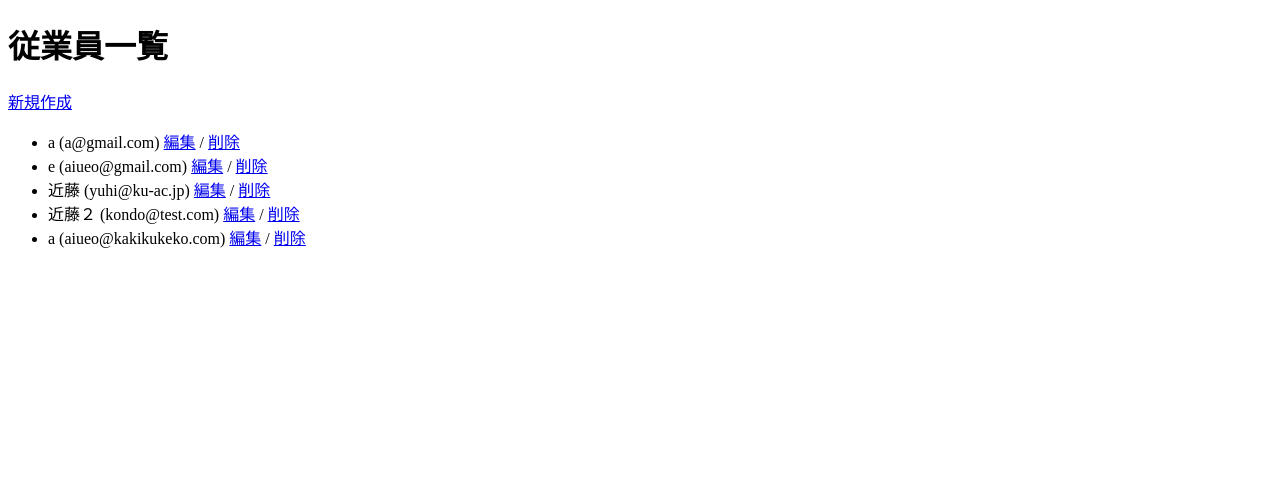
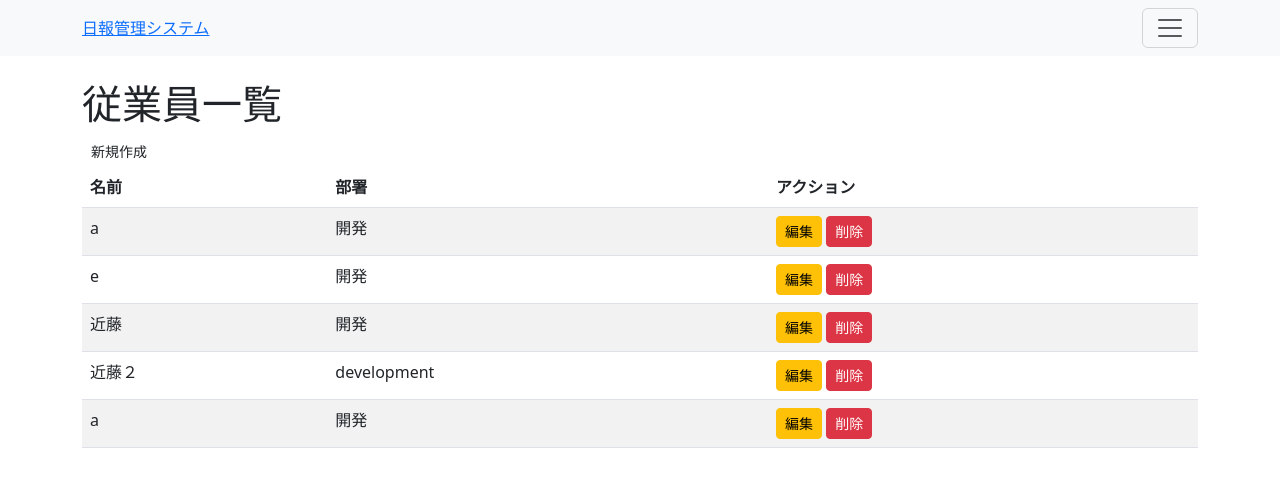
Before and after one commit to yuhi-kondo/daily_report_system, a Django app: page /employees/ in a window 1280 px wide. Shown: the top 487 px of the page. Run offline with Django 4.2, Linux system fonts and the light colour scheme; a user stored in the database is signed in; data comes from the database, SQL or seed files in the repository; both versions use the stored data as it was after the commit.

Commit message:
employee_list.htmlをbase.htmlからextendsするように変更

```diff
--- a/employees/templates/employees/base.html
+++ b/employees/templates/base.html
@@ -3,7 +3,7 @@
 
 <head>
     <meta charset="UTF-8">
-    <title> {% block title %}日報管理システム{% end block %}</title>
+    <title> {% block title %}日報管理システム{% endblock %}</title>
     <!-- BootstrapのCDNを読み込む -->
     <link href="https://cdn.jsdelivr.net/npm/bootstrap@5.3.0/dist/css/bootstrap.min.css" rel="stylesheet">
 </head>
@@ -21,7 +21,7 @@
                     {% if user.is_authenticated %}
                         <li class="nav-item"><a class="nav-link">{{user.username}}</a></li>
                         {% if user.is_staff %}
-                            <li class="nav-item"><a class="nav-link" href="{% url 'employee_index %}">従業員管理</a>< /li>
+                            <li class="nav-item"><a class="nav-link" href="{% url 'employee_index' %}">従業員管理</a></li>
                         {% endif %}
                         <li class="nav-item"><a class="nav-link" href="{% url 'logout' %}">ログアウト</a></li>
                     {% else %}
--- a/employees/templates/employees/employee_list.html
+++ b/employees/templates/employees/employee_list.html
@@ -1,20 +1,31 @@
-<!DOCTYPE html>
-<html lang="ja">
-    <head>
-        <meta charset="UTF-8">
-        <title>Employee Index</title>
-    </head>
-    <body>
+{% extends 'base.html' %}
+
+{% block title %}従業員一覧{% endblock %}
+
+{% block content %}
+
+
         <h1>従業員一覧</h1>
-        <a href="{% url 'employee_new' %}">新規作成</a>
-        <ul>
-            {% for emp in employees %}
-                <li>
-                    {{ emp.name }} ({{ emp.email}})
-                    <a href="{% url 'employee_edit' emp.pk %}">編集</a> /
-                    <a href="{% url 'employee_confirm_delete' emp.pk %}">削除</a>
-                </li>
-            {% endfor %}
-        </ul>
-    </body>
-</html>
+        <a href="{% url 'employee_new' %}" class="btn btn-sm">新規作成</a>
+        <table class="table table-striped">
+            <thead>
+                <tr>
+                    <th>名前</th>
+                    <th>部署</th>
+                    <th>アクション</th>
+                </tr>
+            </thead>
+            <tbody>
+                {% for emp in employees%}
+                <tr>
+                    <td>{{ emp.name }}</td>
+                    <td>{{ emp.department }}</td>
+                    <td>
+                        <a href="{% url 'employee_edit' emp.pk %}" class="btn btn-sm btn-warning">編集</a>
+                        <a href="{% url 'employee_confirm_delete' emp.pk %}" class="btn btn-sm btn-danger">削除</a>
+                    </td>
+                </tr>
+                {% endfor %}
+            </tbody>
+        </table>
+{% endblock %}
```
Also changed, not shown: db.sqlite3.
